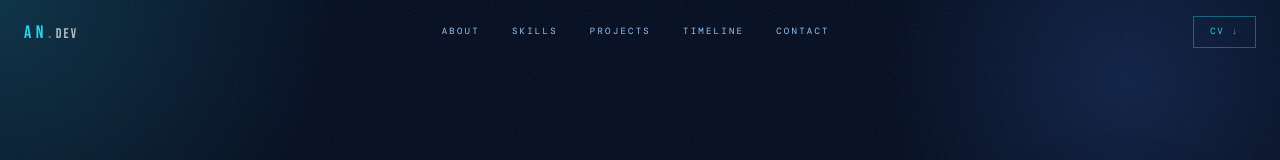
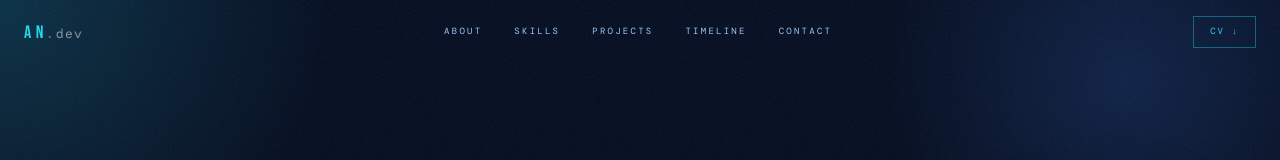
Before and after one commit to AneleNqabeni220403635/anele_portfolio, a Next.js app in the folder anele_portfolio/: page / in a window 1280 px wide. Shown: the top 160 px of the page. Built offline with nearby package versions, Linux system fonts and the light colour scheme; no server answers.

Commit message:
more random fixes

```diff
--- a/anele_portfolio/pages/index.jsx
+++ b/anele_portfolio/pages/index.jsx
@@ -321,7 +321,14 @@ function Nav() {
     }}>
       <div style={{ maxWidth: "1280px", margin: "0 auto", padding: "0 24px", height: "64px", display: "flex", alignItems: "center", justifyContent: "space-between" }}>
         <span style={{ fontFamily: "'Bebas Neue', sans-serif", fontSize: "18px", letterSpacing: "0.25em", color: "#22d3ee" }}>
-          AN<span style={{ color: "#ffffff", opacity: 0.35 }}>.</span><span style={{ color: "#ffffff", fontSize: "14px", letterSpacing: "0.15em", opacity: 0.7 }}>dev</span>
+          AN<span style={{ color: "#ffffff", opacity: 0.35 }}>.</span><span style={{
+            fontFamily: "'DM Mono', monospace",
+            fontSize: "13px",
+            letterSpacing: "0.1em",
+            color: "#ffffff",
+            opacity: 0.5,
+            fontWeight: 400
+          }}>dev</span>
         </span>
         <div className="nav-links" style={{ display: "flex", gap: "32px" }}>
           {links.map((l) => (
@@ -717,7 +724,7 @@ export default function Home() {
       <footer style={{ borderTop: "1px solid #0d1a36", padding: "28px 24px" }}>
         <div style={{ maxWidth: "1280px", margin: "0 auto", display: "flex", justifyContent: "space-between", flexWrap: "wrap", gap: "10px" }}>
           <span style={{ fontFamily: "'DM Mono', monospace", fontSize: "8px", letterSpacing: "0.2em", color: "#1e2a4b", textTransform: "uppercase" }}>
-            © {new Date().getFullYear()} Anele Nqabeni · Cape Town, SA
+            © {new Date().getFullYear()} Anele Nqabeni · Cape Town, South Africa
           </span>
           <span style={{ fontFamily: "'DM Mono', monospace", fontSize: "8px", letterSpacing: "0.2em", color: "#162d57", textTransform: "uppercase" }}>
             · Deployed by Anele Nqabeni
```
